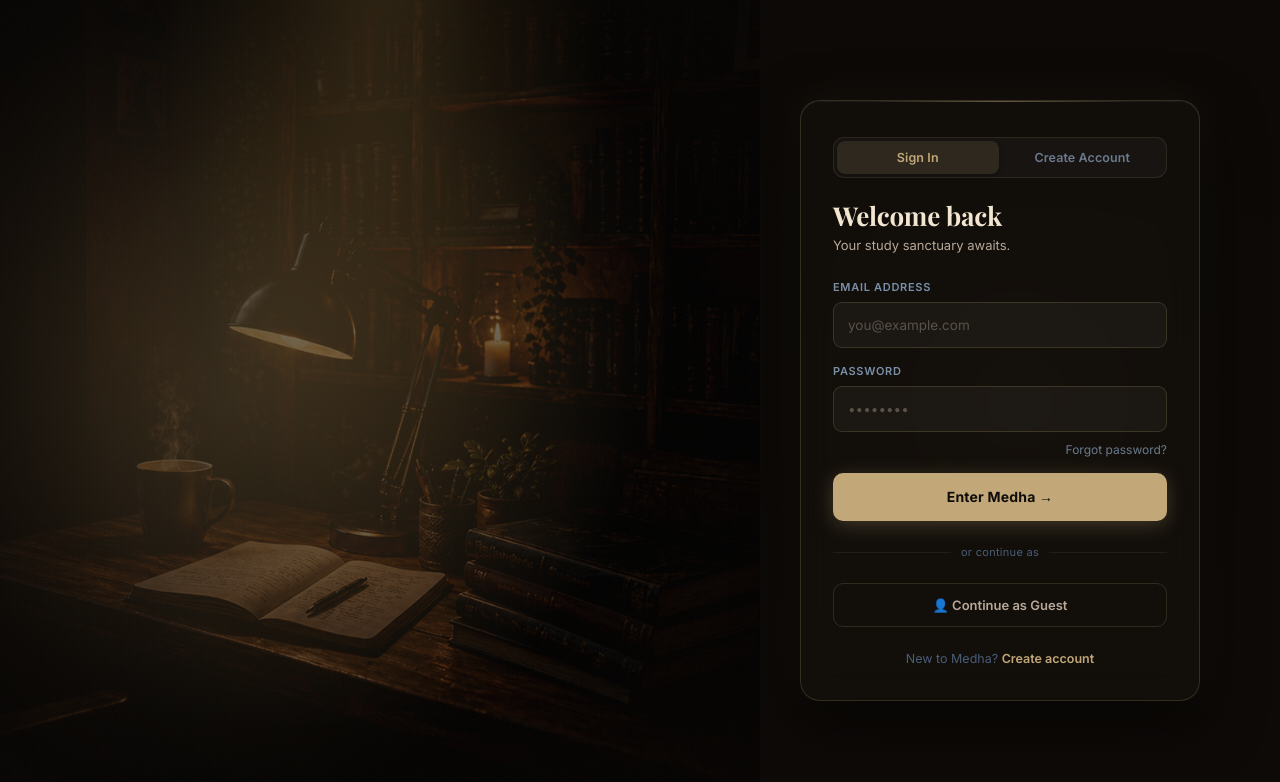
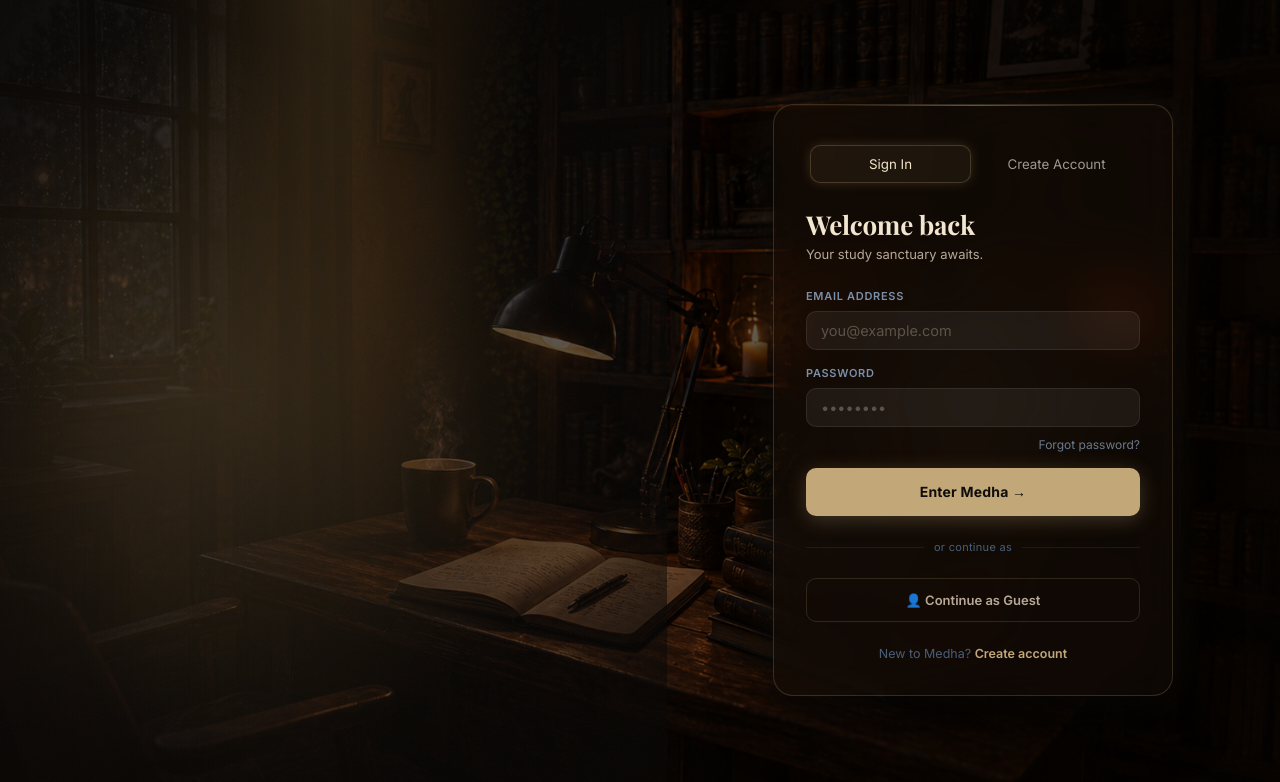
Before and after one commit to RTIMISTSWATI/medha-platform, a React (Vite) app in the folder client/: page / in a window 1280 px wide. Shown: the top 782 px of the page. Built offline with nearby package versions, Linux system fonts and the light colour scheme; a web font is replaced by a local one.

Commit message:
Revamped Medha auth UI with glassmorphism design, cozy study background, and improved visual layering

```diff
--- a/client/src/pages/AuthPage.module.css
+++ b/client/src/pages/AuthPage.module.css
@@ -8,7 +8,23 @@
   height: 100vh;
   width: 100vw;
   overflow: hidden;
-  background: #0f0c0a;
+
+  /* ✅ FIX: Background image now covers the ENTIRE page (both left & right) */
+  background-image: url("../assets/login-bg.png");
+  background-size: cover;
+  background-position: center;
+  background-repeat: no-repeat;
+  position: relative;
+}
+
+/* ✅ FIX: Global dark overlay sits on top of the full-page bg image */
+.page::before {
+  content: "";
+  position: absolute;
+  inset: 0;
+  background: rgba(8, 5, 3, 0.55);
+  pointer-events: none;
+  z-index: 0;
 }
 
 /* ═══════════════════════════════════════════════════════════════
@@ -20,27 +36,13 @@
   overflow: hidden;
   display: flex;
   align-items: center;
+  z-index: 1;
 }
 
-/* ── Background image ────────────────────────────────────────── */
-/* Sharp cozy study room — desk, lamp, bookshelves               */
-/* brightness kept higher so the scene reads as a real room      */
+/* ── Background image — REMOVED (now on .page) ───────────────── */
+/* .bgImage is kept for backward compat but is now a no-op layer */
 .bgImage {
-  position: absolute;
-  inset: 0;
-
-  /* ✅ USE YOUR LOCAL IMAGE */
-  background-image: url("../assets/login-bg.png");
-
-  background-size: cover;
-  background-position: center;
-  background-repeat: no-repeat;
-
-  /* 🎯 Perfect cinematic tuning */
-  filter: brightness(0.5) contrast(1.05) saturate(0.9);
-  transform: scale(1.02);
-
-  z-index: 0;
+  display: none; /* ✅ FIX: No longer needed — bg is on .page */
 }
 
 /* ── Layer 1 — directional dark gradient ─────────────────────── */
@@ -50,27 +52,31 @@
   inset: 0;
 
   background:
+    /* Base dark gradient */
     linear-gradient(
       to right,
-      rgba(10, 8, 6, 0.55) 0%,
-      rgba(10, 8, 6, 0.35) 45%,
-      rgba(10, 8, 6, 0.15) 100%
+      rgba(10, 8, 6, 0.65) 0%,
+      rgba(10, 8, 6, 0.45) 45%,
+      rgba(10, 8, 6, 0.2) 100%
     ),
 
+    /* Subtle warm light */
     radial-gradient(
-      circle at 35% 40%,
-      rgba(202, 168, 106, 0.22),
-      transparent 60%
+      circle at 25% 50%,
+      rgba(202, 168, 106, 0.12),
+      transparent 70%
     ),
 
+    /* Edge vignette */
     radial-gradient(
       circle at center,
       transparent 60%,
-      rgba(0, 0, 0, 0.45) 100%
+      rgba(0, 0, 0, 0.5) 100%
     );
 
   z-index: 1;
 }
+
 /* ── Layer 2 — warm ambient radial (lamp simulation) ─────────── */
 .bgWarmRadial {
   position: absolute;
@@ -110,7 +116,6 @@
 }
 
 /* ── Lamp glow — warm cone from upper-center-left ────────────── */
-/* Repositioned to feel like a desk lamp casting downward light  */
 .lampGlow {
   position: absolute;
   top: -10%;
@@ -143,19 +148,6 @@
   from { opacity: 0; transform: translateX(-18px); }
   to   { opacity: 1; transform: translateX(0); }
 }
-
-/* Subtle backdrop behind text block for readability             */
-/* .leftContent::before {
-  content: "";
-  position: absolute;
-  inset: -20px -24px;
-  background: rgba(0, 0, 0, 0.18);
-  backdrop-filter: blur(3px);
-  -webkit-backdrop-filter: blur(3px);
-  border-radius: 14px;
-  z-index: -1;
-  pointer-events: none;
-} */
 
 /* ── Brand ───────────────────────────────────────────────────── */
 .brand {
@@ -208,7 +200,6 @@
 .headlineEm {
   font-style: italic;
   color: #c2a878;
-  /* Subtle warm text glow */
   text-shadow: 0 0 30px rgba(194, 168, 120, 0.35);
 }
 
@@ -234,7 +225,6 @@
 
   border-radius: 12px;
 
-  /* Softer glass */
   background: rgba(255, 248, 235, 0.04);
 
   backdrop-filter: blur(4px);
@@ -308,19 +298,17 @@
    RIGHT — Glass login panel
    ═══════════════════════════════════════════════════════════════ */
 .right {
-  width: 520px;
-  flex-shrink: 0;
+  flex: 0.8;
   display: flex;
   align-items: center;
   justify-content: center;
-  padding: 40px 80px 40px 40px;
-  /* Subtle dark gradient so panel area has depth vs left scene  */
-  background: linear-gradient(
-    180deg,
-    rgba(10, 7, 4, 0.55) 0%,
-    rgba(12, 8, 5, 0.45) 100%
-  );
+
   position: relative;
+  z-index: 1;       /* ✅ FIX: Sits above the page::before overlay */
+  padding: 40px;
+
+  /* ✅ FIX: No background — the page bg image shows through */
+  background: transparent;
 }
 
 /* Warm ambient glow behind the card */
@@ -351,11 +339,12 @@
   padding: 36px 32px 30px;
   border-radius: 20px;
 
-  background: rgba(20, 16, 12, 0.78);
-  backdrop-filter: blur(16px) saturate(1.4);
-  -webkit-backdrop-filter: blur(16px) saturate(1.4);
+  /* ✅ FIX: Slightly more opaque to match image 2's warm glass look */
+  background: rgba(20, 14, 8, 0.55);
+  backdrop-filter: blur(24px) saturate(1.5);
+  -webkit-backdrop-filter: blur(24px) saturate(1.5);
 
-  border: 1px solid rgba(194, 168, 120, 0.2);
+  border: 1px solid rgba(194, 168, 120, 0.22);
 
   box-shadow:
     0 20px 60px rgba(0, 0, 0, 0.7),
@@ -385,35 +374,44 @@
   border-radius: 99px;
 }
 
-/* ── Mode toggle ─────────────────────────────────────────────── */
+/* Toggle container */
 .modeToggle {
   display: flex;
-  background: rgba(255, 255, 255, 0.03);
-  border: 1px solid rgba(194, 168, 120, 0.12);
-  border-radius: 11px;
-  padding: 3px;
-  gap: 3px;
+  gap: 6px;
+  padding: 4px;
+
+  background: transparent;
+  border: none;
+  backdrop-filter: none;
 }
 
+/* Default buttons */
 .modeBtn {
   flex: 1;
-  background: none;
+  padding: 10px 0;
+  border-radius: 10px;
+
+  background: transparent;
   border: none;
-  border-radius: 8px;
-  padding: 9px 14px;
-  font-size: 12.5px;
-  font-weight: 600;
-  color: #6b7a8d;
-  transition: background 0.18s, color 0.18s;
-  letter-spacing: 0.1px;
+
+  color: rgba(255, 248, 235, 0.6);
+  transition: all 0.25s ease;
 }
 
-.modeBtn:hover { color: #c2a878; }
+.modeBtn:hover {
+  color: #f3e6c9;
+}
 
+/* ACTIVE button */
 .modeBtnActive {
-  background: rgba(194, 168, 120, 0.13) !important;
-  color: #c2a878 !important;
-  box-shadow: 0 1px 4px rgba(0, 0, 0, 0.35);
+  color: #f3e6c9;
+
+  background: rgba(194, 168, 120, 0.08);
+
+  border: 1px solid rgba(194, 168, 120, 0.25);
+
+  box-shadow:
+    0 0 12px rgba(202, 168, 106, 0.2);
 }
 
 /* ── Form header ─────────────────────────────────────────────── */
@@ -460,24 +458,19 @@
 }
 
 .input {
-  background: rgba(255, 248, 235, 0.04);
-  border: 1px solid rgba(194, 168, 120, 0.2);
-  border-radius: 9px;
-  padding: 12px 14px;
-  font-size: 13.5px;
-  font-family: inherit;
-  color: #e8dcc7;
-  outline: none;
-  transition: border-color 0.18s, background 0.18s, box-shadow 0.18s;
-  height: 46px;
+  background: rgba(255, 255, 255, 0.06);
+  border: 1px solid rgba(255, 255, 255, 0.08);
+
+  color: #f5efe6;
+
+  transition: all 0.2s ease;
 }
 
 .input::placeholder { color: rgba(183, 169, 153, 0.4); }
 
 .input:focus {
-  border-color: #c2a878;
-  background: rgba(194, 168, 120, 0.05);
-  box-shadow: 0 0 0 3px rgba(194, 168, 120, 0.09);
+  border-color: rgba(202, 168, 106, 0.6);
+  box-shadow: 0 0 10px rgba(202, 168, 106, 0.2);
 }
 
 /* ── Forgot ──────────────────────────────────────────────────── */
@@ -585,24 +578,18 @@
   .right {
     width: 100%;
     padding: 40px 24px;
-    background: #0f0c0a;
+    /* ✅ FIX: No solid background — the page bg image now handles it */
+    background: transparent;
   }
 
-  .right::before {
-  content: "";
-  position: fixed;
-  inset: 0;
+  /* ✅ FIX: Removed the ::before pseudo bg image from .right on mobile
+     since .page already has the bg image covering everything          */
+  .right::after { display: none; }
 
-  background-image: url("../assets/login-bg.png");
-
-  background-size: cover;
-  background-position: center;
-
-  filter: brightness(0.28) saturate(0.8);
-  z-index: -1;
-}
-
-  .right::after { display: none; }
+  /* ✅ FIX: Darken overlay for mobile readability via page::before    */
+  .page::before {
+    background: rgba(8, 5, 3, 0.65); /* slightly darker on mobile */
+  }
 }
 
 @media (max-width: 480px) {
```
